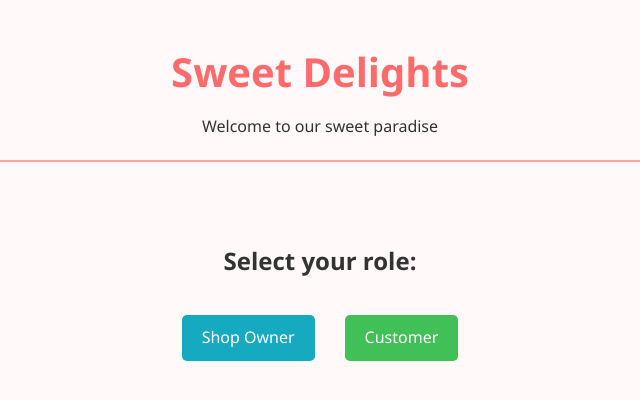
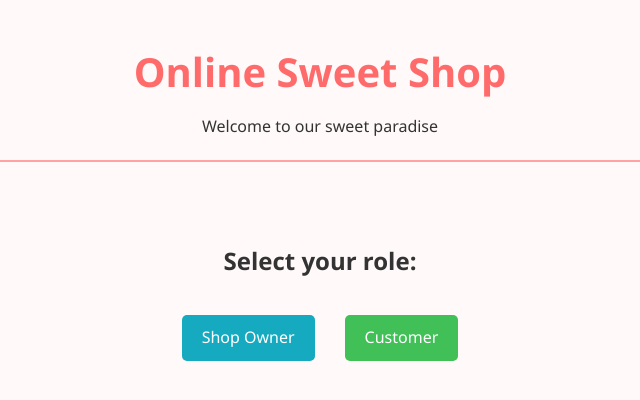
Before and after one commit to pankaj72823/Incubyte_assessment, a plain HTML site: page frontend/index.html in a window 1280 px wide. Shown: the whole page, without its empty margins (320-960 px from the left). Drawn offline with Linux system fonts and the light colour scheme.

Commit message:
Name update in frontend

```diff
--- a/frontend/index.html
+++ b/frontend/index.html
@@ -9,7 +9,7 @@
 <body>
     <div class="container">
         <header>
-            <h1>Sweet Delights</h1>
+            <h1>Online Sweet Shop</h1>
             <p>Welcome to our sweet paradise</p>
         </header>
         <main>
```
